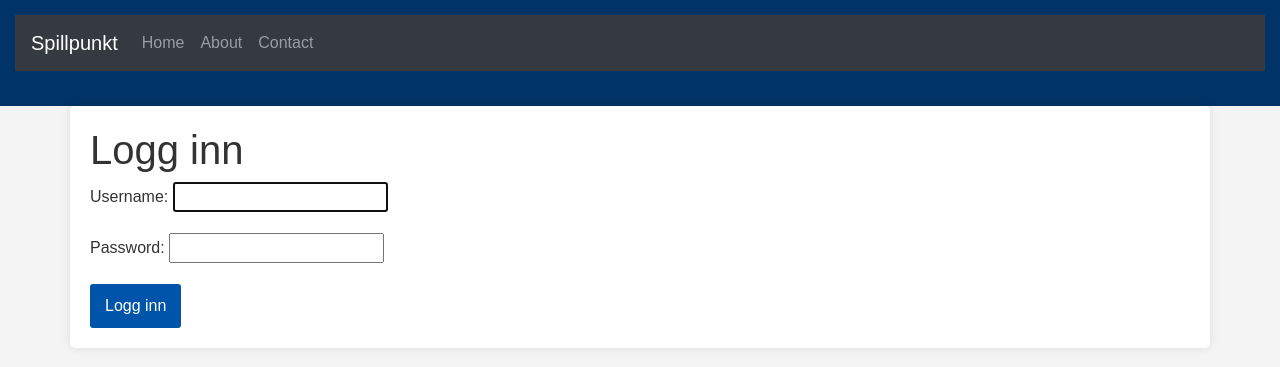
After one commit to Ash-kanna/Tverrfaglig-oppgave, a Django app: page /login/ in a window 1280 px wide. The commit adds this page. Shown: the top 367 px of the page. Run offline with Django 5.2, Linux system fonts and the light colour scheme; some libraries are stand-ins or nearby versions.

Commit message:
la til bilde og login side

```diff
--- a/demo/demo/settings.py
+++ b/demo/demo/settings.py
@@ -111,6 +111,10 @@ USE_I18N = True
 
 USE_TZ = True
 
+# redirect destinations for the built-in auth views
+LOGIN_REDIRECT_URL = '/'  # send users back to home after login
+LOGOUT_REDIRECT_URL = '/'  # not strictly needed, LogoutView uses next_page
+
 
 # Static files (CSS, JavaScript, Images)
 # https://docs.djangoproject.com/en/6.0/howto/static-files/
--- /dev/null
+++ b/demo/myapp/static/myapp/style/style.css
@@ -0,0 +1,47 @@
+/* basic styling for the site */
+
+body {
+    font-family: Arial, sans-serif;
+    background-color: #f4f4f4;
+    margin: 0;
+    color: #333;
+}
+
+header {
+    background-color: #003366;
+    color: white;
+    padding: 15px;
+    text-align: center;
+}
+
+nav {
+    margin-bottom: 20px;
+}
+
+.container {
+    padding: 20px;
+    background: white;
+    border-radius: 5px;
+    box-shadow: 0 0 10px rgba(0,0,0,.1);
+}
+
+button, .btn {
+    background-color: #0055aa;
+    color: white;
+    padding: 10px 15px;
+    border: none;
+    cursor: pointer;
+    border-radius: 3px;
+    text-decoration: none;
+}
+
+button:hover, .btn:hover {
+    background-color: #003366;
+}
+
+img.banner {
+    max-width: 100%;
+    height: auto;
+    display: block;
+    margin: 0 auto 20px;
+}
--- a/demo/myapp/templates/base.html
+++ b/demo/myapp/templates/base.html
@@ -3,13 +3,15 @@
 <head>
     <meta charset="UTF-8" />
     <meta name="viewport" content="width=device-width, initial-scale=1.0">
-    <title>{% block title%} Django App {%endblock%}</title>
-    <link  href="http://stackpath.bootstrapcdn.com/bootstrap/4.3.1/css/bootstrap.min.css" rel="stylesheet">
-    <link href='style/style.css' rel='stylesheet'>
+    {% load static %}
+    <title>{% block title %} Spillpunkt {% endblock %}</title>
+    <link href="https://stackpath.bootstrapcdn.com/bootstrap/4.3.1/css/bootstrap.min.css" rel="stylesheet">
+    <link href="{% static 'myapp/style/style.css' %}" rel="stylesheet">
 </head>
 <body>
-    <nav class="navbar navbar-expand-lg navbar-light bg-light">
-        <a class="navbar-brand" href="#"> My Django App</a>
+    <header>
+        <nav class="navbar navbar-expand-lg navbar-dark bg-dark">
+            <a class="navbar-brand" href="#"> Spillpunkt</a>
             <button class="navbar-toggler" type="button" data-toggle="collapse" data-target="#navbarNav" aria-controls="navbarNav" aria-expanded="false" aria-label="Toggle navigation">
                 <span class="navbar-toggler-icon"></span>
             </button>
@@ -27,6 +29,7 @@
                 </ul>
             </div>
         </nav>
+    </header>
 
     <div class="container">{% block content %} {% endblock %}</div>
 
--- /dev/null
+++ b/demo/myapp/templates/myapp/login.html
@@ -0,0 +1,12 @@
+{% extends "base.html" %}
+
+{% block title %}Logg inn{% endblock %}
+
+{% block content %}
+<h1>Logg inn</h1>
+<form method="post" action="{% url 'login' %}">
+    {% csrf_token %}
+    {{ form.as_p }}
+    <button type="submit">Logg inn</button>
+</form>
+{% endblock %}
--- a/demo/myapp/urls.py
+++ b/demo/myapp/urls.py
@@ -1,8 +1,20 @@
 from django.urls import path
+from django.contrib.auth import views as auth_views
 from . import views
-
 
 urlpatterns = [
     path("", views.home, name="home"),
-    path("todos/", views.todos, name="Todos")
+    path("todos/", views.todos, name="Todos"),
+
+    # authentication
+    path(
+        "login/",
+        auth_views.LoginView.as_view(template_name="myapp/login.html"),
+        name="login",
+    ),
+    path(
+        "logout/",
+        auth_views.LogoutView.as_view(next_page="home"),
+        name="logout",
+    ),
 ]
```
Also changed, not shown: demo/myapp/style/style.css (deleted, +0 -23 lines), demo/myapp/templates/home.html (+18 -3 lines), demo/myapp/static/myapp/image.png (renamed from demo/myapp/templates/image.png). Lines whose indentation alone changed are shown as unchanged.
